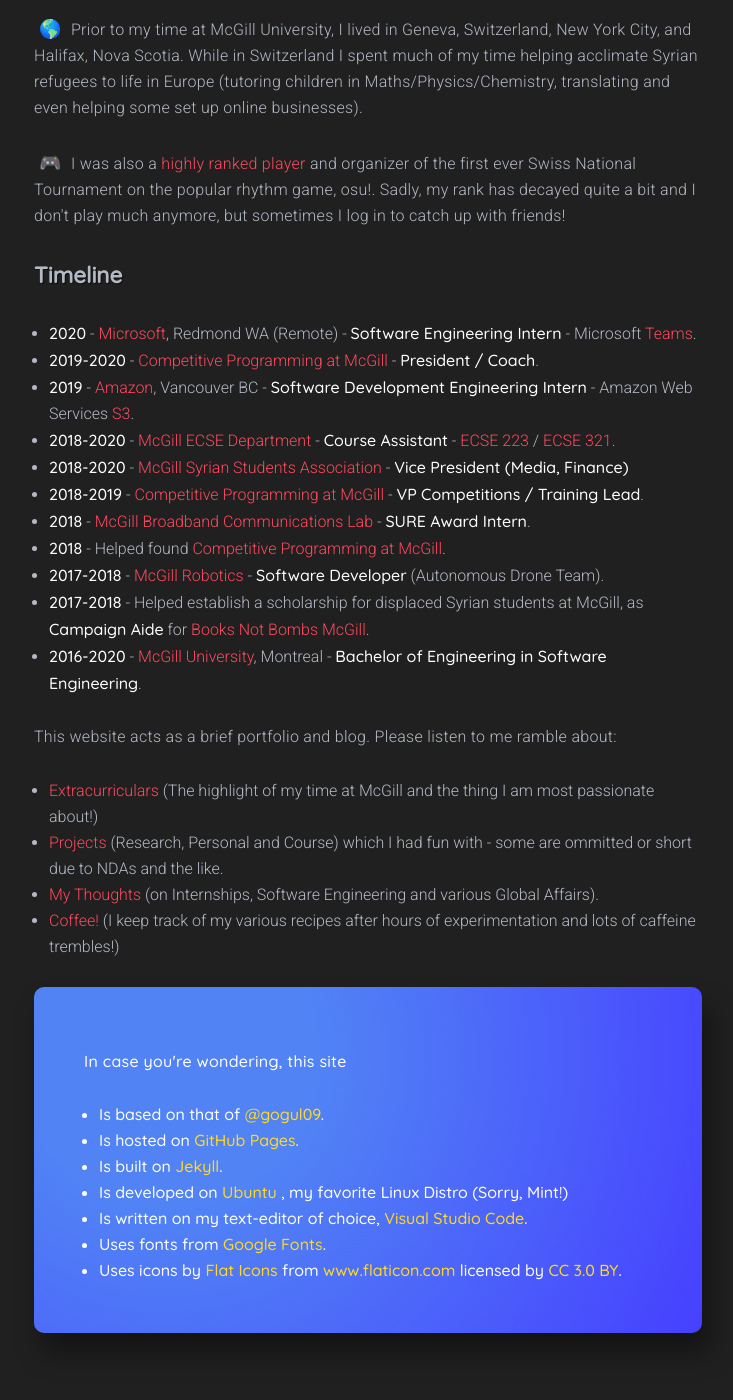
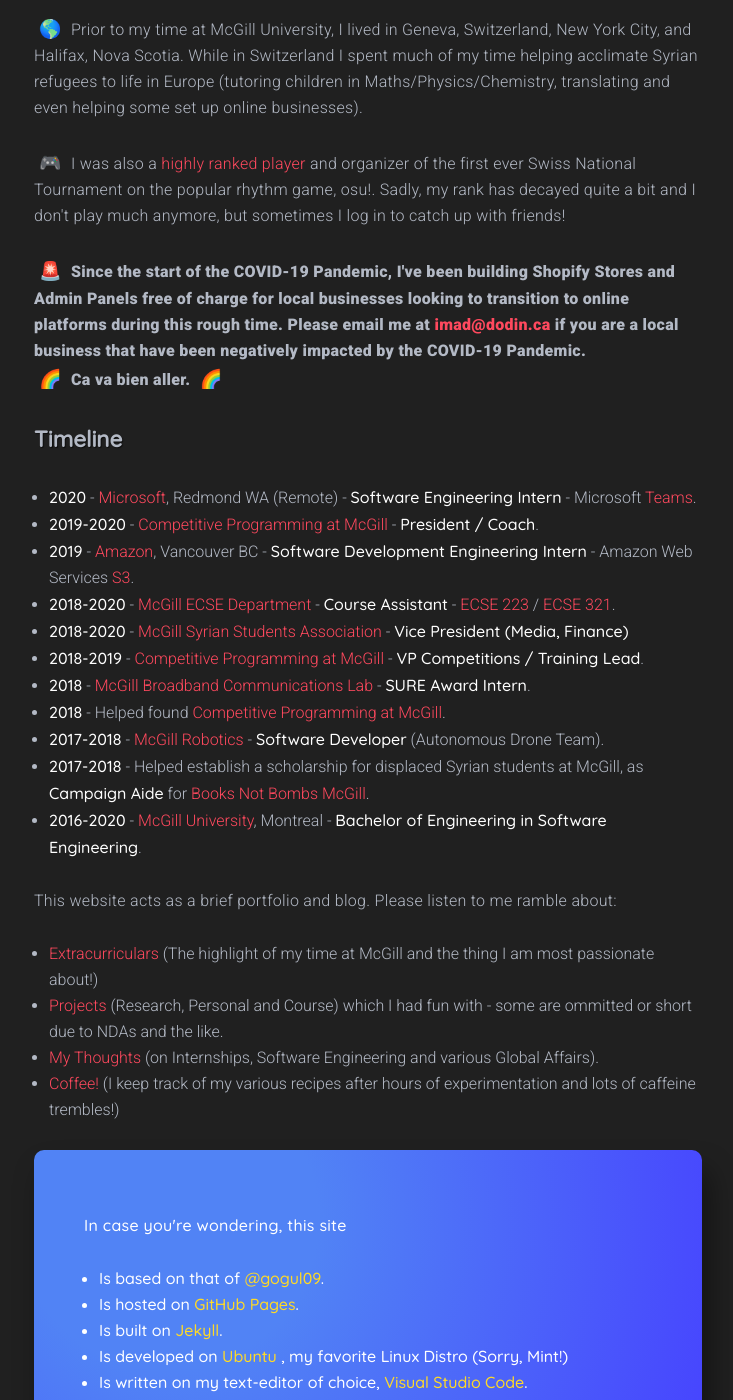
Before and after one commit to idodin/idodin.github.io, a Jekyll site: the page built from about.md, in a window 1280 px wide and 1400 px high, scrolled down 1355 px. Shown: the whole window, without its empty margins (272-1005 px from the left). Built offline with Jekyll 4.4.1, drawn with Linux system fonts in a browser that asks for light colours; nearby versions of some CDN libraries; emoji names are drawn with the system emoji font; comment, search, counter and statistics services are not loaded; some of the changed text lies outside the part shown.

Commit message:
Publicize Shopify Store efforts

```diff
--- a/about.md
+++ b/about.md
@@ -115,6 +115,10 @@
               popular rhythm game, osu!. Sadly, my rank has decayed quite a bit and I don't play much
               anymore, but sometimes I log in to catch up with friends!
             </p>
+            <p>
+            :rotating_light: <b> Since the start of the COVID-19 Pandemic, I've been building Shopify Stores and Admin Panels free of charge
+            for local businesses looking to transition to online platforms during this rough time. Please email me at <a href="mailto:imad@dodin.ca?Subject=COVID-19/Shopify">imad@dodin.ca</a>
+            if you are a local business that have been negatively impacted by the COVID-19 Pandemic. <br/>:rainbow: Ca va bien aller. :rainbow:</b>
             <h3>Timeline</h3>
             <ul class="timeline">
               <li>
```
